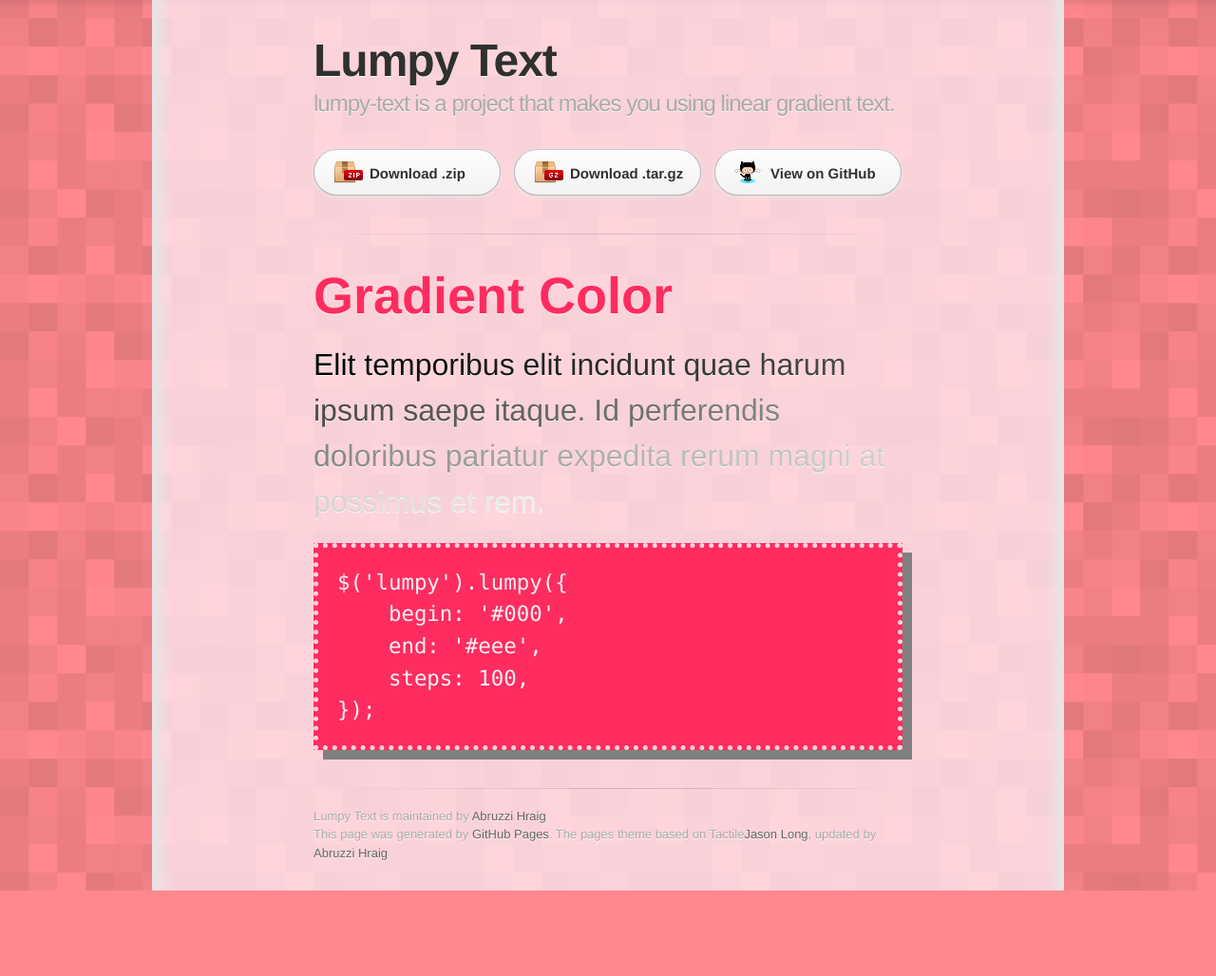
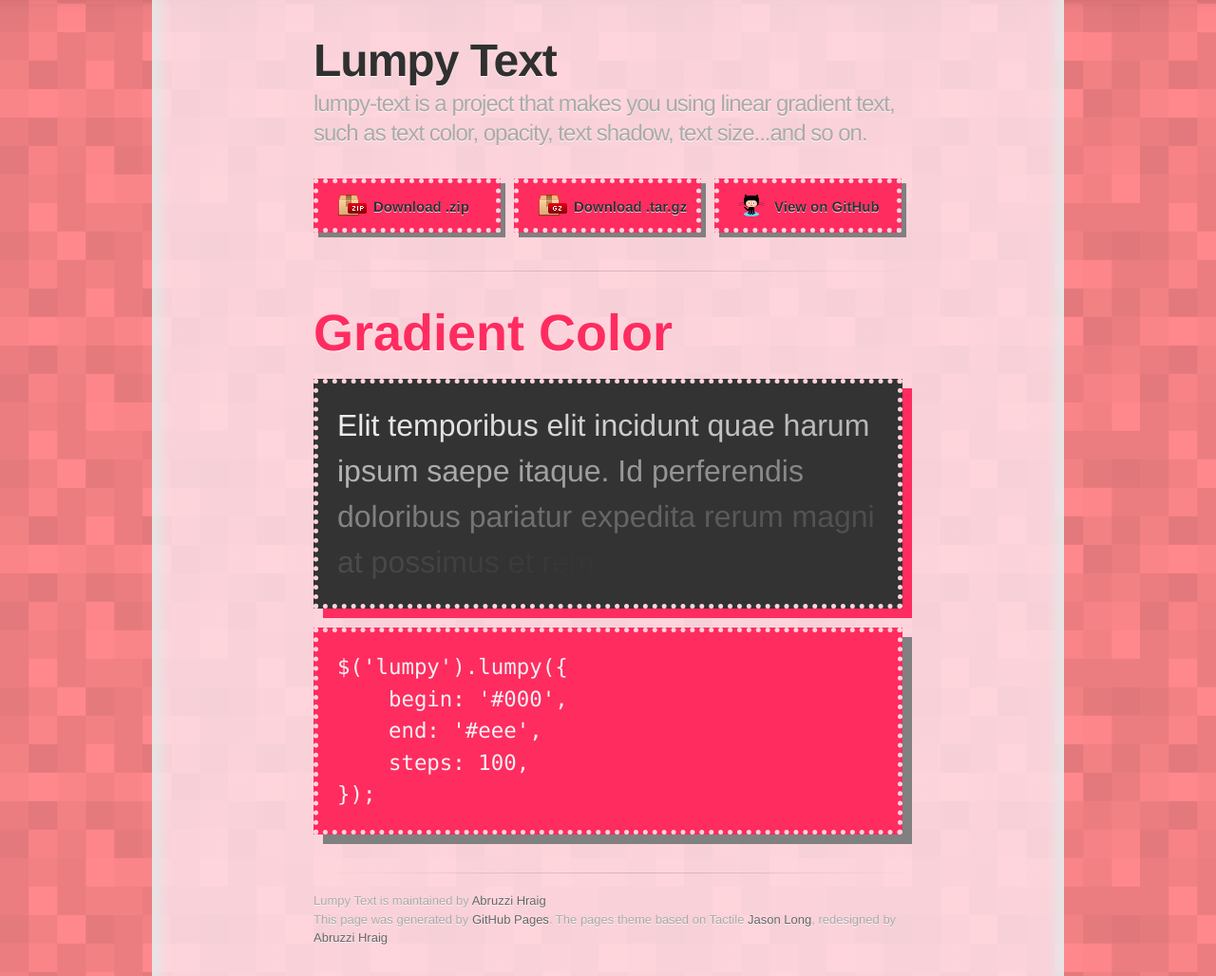
Before and after one commit to InfinityBlue/lumpy-text, a plain HTML site: page index.html in a window 1280 px wide. Shown: the whole page at 95% size. Before the commit the page ends 938 px from the top, so only its background shows below. Drawn offline with Linux system fonts and the light colour scheme; a web font is replaced by a local one.

Commit message:
update: update the introduce of grandient color

```diff
--- a/index.html
+++ b/index.html
@@ -20,7 +20,7 @@
 
                 <header>
                 <h1>Lumpy Text</h1>
-                <h2>lumpy-text is a project that makes you using linear gradient text.</h2>
+                <h2>lumpy-text is a project that makes you using linear gradient text, such as text color, opacity, text shadow, text size...and so on.</h2>
                 </header>
 
                 <section id="downloads" class="clearfix">
@@ -48,7 +48,7 @@
 
                 <footer>
                     Lumpy Text is maintained by <a href="https://github.com/abruzzihraig">Abruzzi Hraig</a><br>
-                    This page was generated by <a href="http://pages.github.com">GitHub Pages</a>. The pages theme based on Tactile<a href="https://twitter.com/jasonlong">Jason Long</a>, updated by <a href="http://blog.angular.in">Abruzzi Hraig</a>
+                    This page was generated by <a href="http://pages.github.com">GitHub Pages</a>. The pages theme based on Tactile <a href="https://twitter.com/jasonlong">Jason Long</a>, redesigned by <a href="http://blog.angular.in">Abruzzi Hraig</a>
                 </footer>
                 <script type="text/javascript" src="javascripts/jquery-2.1.1.min.js"></script>
                 <script type="text/javascript" src="javascripts/lumpy-text.js"></script>
--- a/javascripts/main.js
+++ b/javascripts/main.js
@@ -1,7 +1,7 @@
 $(function() {
     $('.lumpy').lumpy({
-        begin: '#000',
-        end: '#eee',
+        begin: '#eee',
+        end: '#333',
         steps: 200
     });
 });
--- a/stylesheets/custom.css
+++ b/stylesheets/custom.css
@@ -30,6 +30,12 @@
     color: #ff5e9a;
 }
 .lumpy {
+    padding: 20px;
     color: #000;
     font-size: 2em;
+    background-color: #333;
+    border: 5px dotted #FED4DB;
+    box-shadow: 10px 10px #ff2c60;
+    text-shadow: none;
+    transition: .2s all ease;
 }
--- a/stylesheets/stylesheet.css
+++ b/stylesheets/stylesheet.css
@@ -99,13 +99,6 @@
 }
 
 a.button {
-  -moz-border-radius: 30px;
-  -webkit-border-radius: 30px;
-  border-radius: 30px;
-  border-top: solid 1px #cbcbcb;
-  border-left: solid 1px #b7b7b7;
-  border-right: solid 1px #b7b7b7;
-  border-bottom: solid 1px #b3b3b3;
   color: #303030;
   line-height: 25px;
   font-weight: bold;
@@ -113,33 +106,17 @@
   padding: 12px 8px 12px 8px;
   display: block;
   float: left;
-  width: 179px;
+  width: 171px;
   margin-right: 14px;
-  background: #fdfdfd; /* Old browsers */
-  background: -moz-linear-gradient(top,  #fdfdfd 0%, #f2f2f2 100%); /* FF3.6+ */
-  background: -webkit-gradient(linear, left top, left bottom, color-stop(0%,#fdfdfd), color-stop(100%,#f2f2f2)); /* Chrome,Safari4+ */
-  background: -webkit-linear-gradient(top,  #fdfdfd 0%,#f2f2f2 100%); /* Chrome10+,Safari5.1+ */
-  background: -o-linear-gradient(top,  #fdfdfd 0%,#f2f2f2 100%); /* Opera 11.10+ */
-  background: -ms-linear-gradient(top,  #fdfdfd 0%,#f2f2f2 100%); /* IE10+ */
-  background: linear-gradient(top,  #fdfdfd 0%,#f2f2f2 100%); /* W3C */
-  filter: progid:DXImageTransform.Microsoft.gradient( startColorstr='#fdfdfd', endColorstr='#f2f2f2',GradientType=0 ); /* IE6-9 */
-  -webkit-box-shadow: 10px 10px 5px #888;
-  -moz-box-shadow: 10px 10px 5px #888;
-  box-shadow: 0px 1px 5px #e8e8e8;
+  background-color: #ff2c60;
+  border: 5px dotted #FED4DB;
+  box-shadow: 5px 5px #808080;
+  transition: .2s all ease;
 }
 a.button:hover {
-  border-top: solid 1px #b7b7b7;
-  border-left: solid 1px #b3b3b3;
-  border-right: solid 1px #b3b3b3;
-  border-bottom: solid 1px #b3b3b3;
-  background: #fafafa; /* Old browsers */
-  background: -moz-linear-gradient(top,  #fdfdfd 0%, #f6f6f6 100%); /* FF3.6+ */
-  background: -webkit-gradient(linear, left top, left bottom, color-stop(0%,#fdfdfd), color-stop(100%,#f6f6f6)); /* Chrome,Safari4+ */
-  background: -webkit-linear-gradient(top,  #fdfdfd 0%,#f6f6f6 100%); /* Chrome10+,Safari5.1+ */
-  background: -o-linear-gradient(top,  #fdfdfd 0%,#f6f6f6 100%); /* Opera 11.10+ */
-  background: -ms-linear-gradient(top,  #fdfdfd 0%,#f6f6f6 100%); /* IE10+ */
-  background: linear-gradient(top,  #fdfdfd 0%,#f6f6f6, 100%); /* W3C */
-  filter: progid:DXImageTransform.Microsoft.gradient( startColorstr='#fdfdfd', endColorstr='#f6f6f6',GradientType=0 ); /* IE6-9 */
+  border: 5px dotted #FED4DB;
+  box-shadow: 5px 5px #808080;
+  transform: scale(1.2);
 }
 
 a.button span {
```
